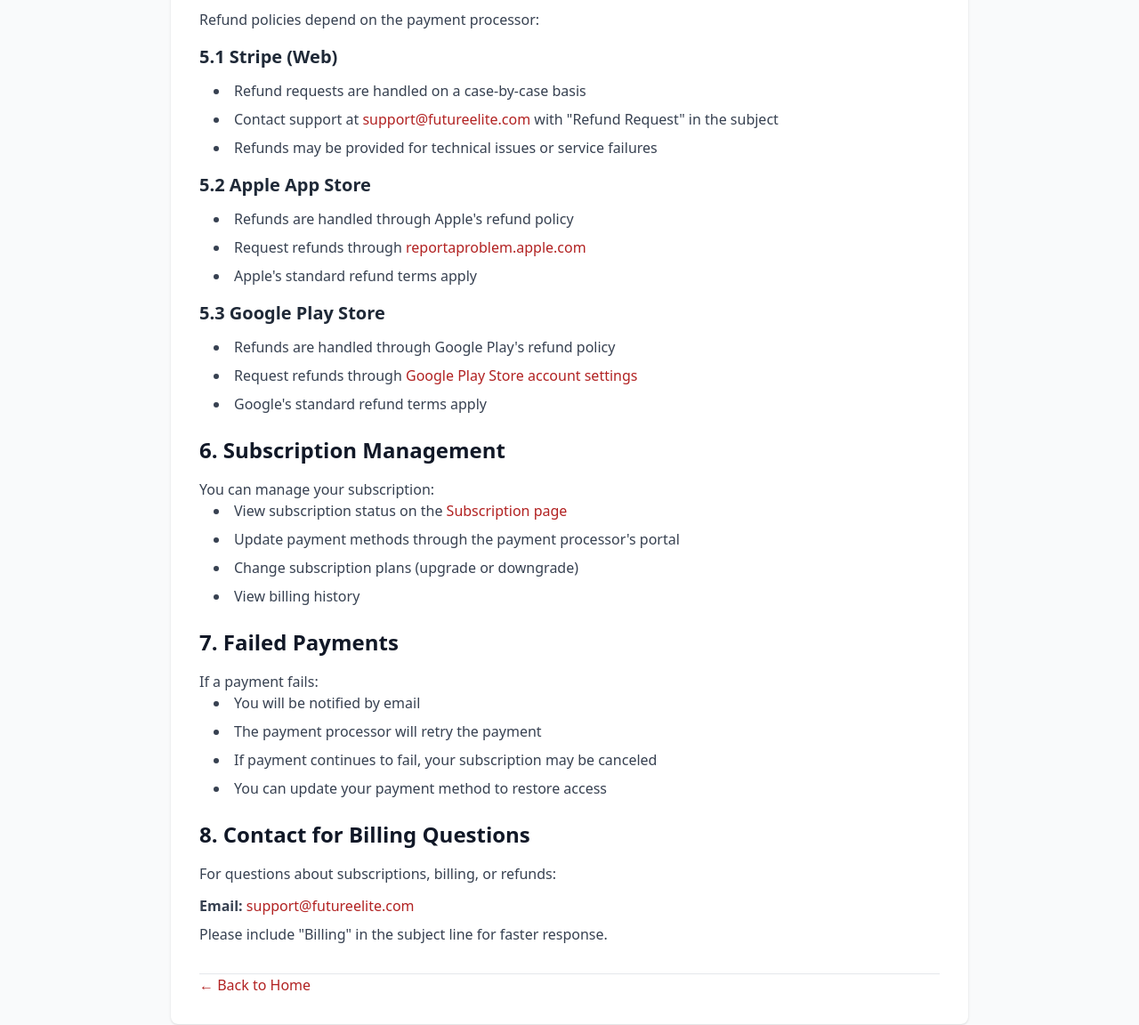
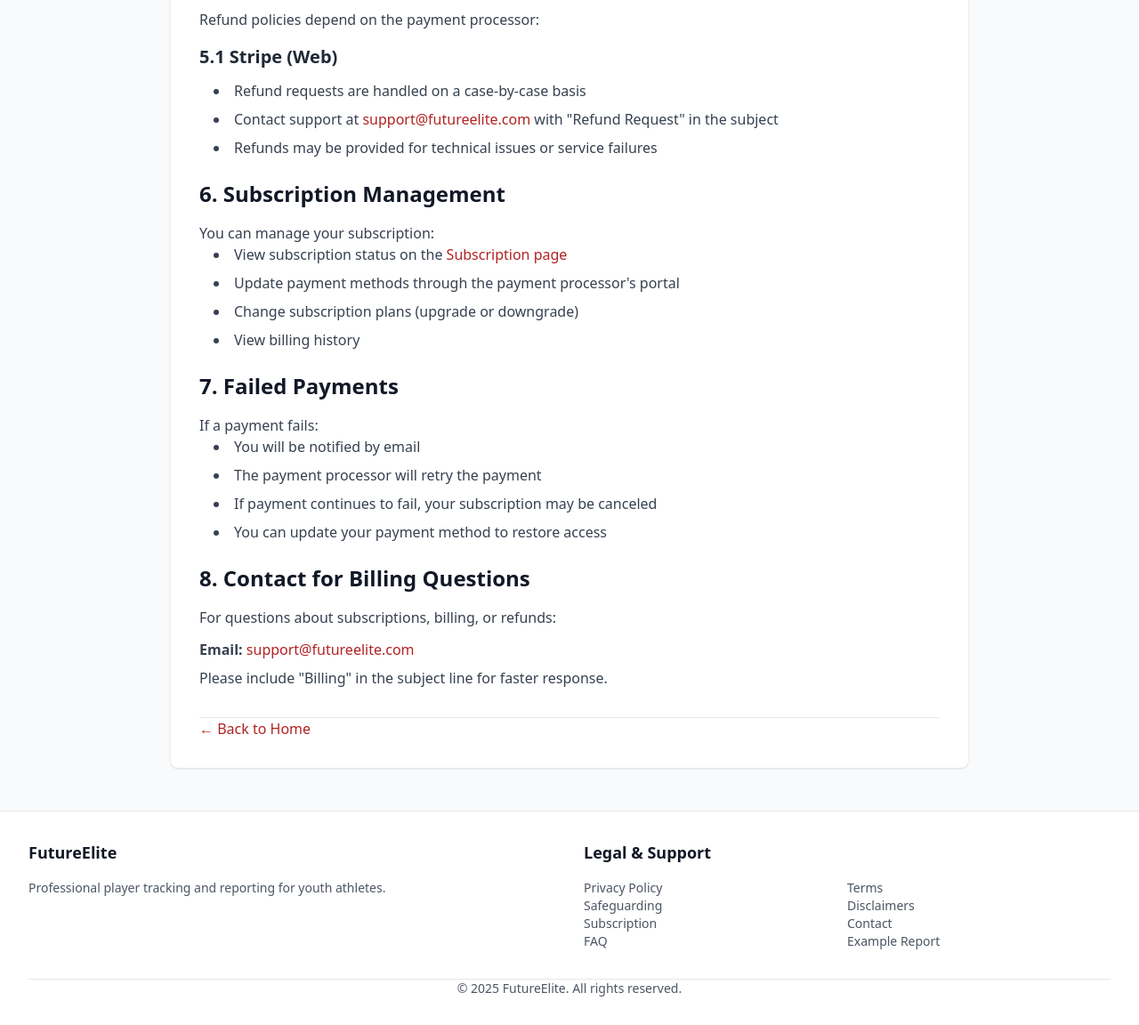
Before and after one commit to chardy1903/FutureElite2025, a Flask app: page /subscription-info in a window 1280 px wide. Shown: the part 2089-3241 px from the top of the page at 89% size. After the commit the page ends 3209 px from the top, so only its background shows below. Run offline with Flask 2, Linux system fonts and the light colour scheme; parts of the project's set-up code (start-up, migrations or seed data) failed here and were passed over; some libraries are stand-ins or nearby versions.

Commit message:
Remove remaining Apple App Store and Google Play Store sections

```diff
--- a/app/templates/legal/subscription_info.html
+++ b/app/templates/legal/subscription_info.html
@@ -145,19 +145,6 @@
                     <li>Refunds may be provided for technical issues or service failures</li>
                 </ul>
 
-                <h3 class="text-xl font-semibold text-gray-800 mt-4 mb-3">5.2 Apple App Store</h3>
-                <ul class="list-disc list-inside text-gray-700 space-y-2 ml-4">
-                    <li>Refunds are handled through Apple's refund policy</li>
-                    <li>Request refunds through <a href="https://reportaproblem.apple.com" target="_blank" class="text-qadsiah-red hover:underline">reportaproblem.apple.com</a></li>
-                    <li>Apple's standard refund terms apply</li>
-                </ul>
-
-                <h3 class="text-xl font-semibold text-gray-800 mt-4 mb-3">5.3 Google Play Store</h3>
-                <ul class="list-disc list-inside text-gray-700 space-y-2 ml-4">
-                    <li>Refunds are handled through Google Play's refund policy</li>
-                    <li>Request refunds through <a href="https://play.google.com/store/account" target="_blank" class="text-qadsiah-red hover:underline">Google Play Store account settings</a></li>
-                    <li>Google's standard refund terms apply</li>
-                </ul>
             </section>
 
             <section>
```
